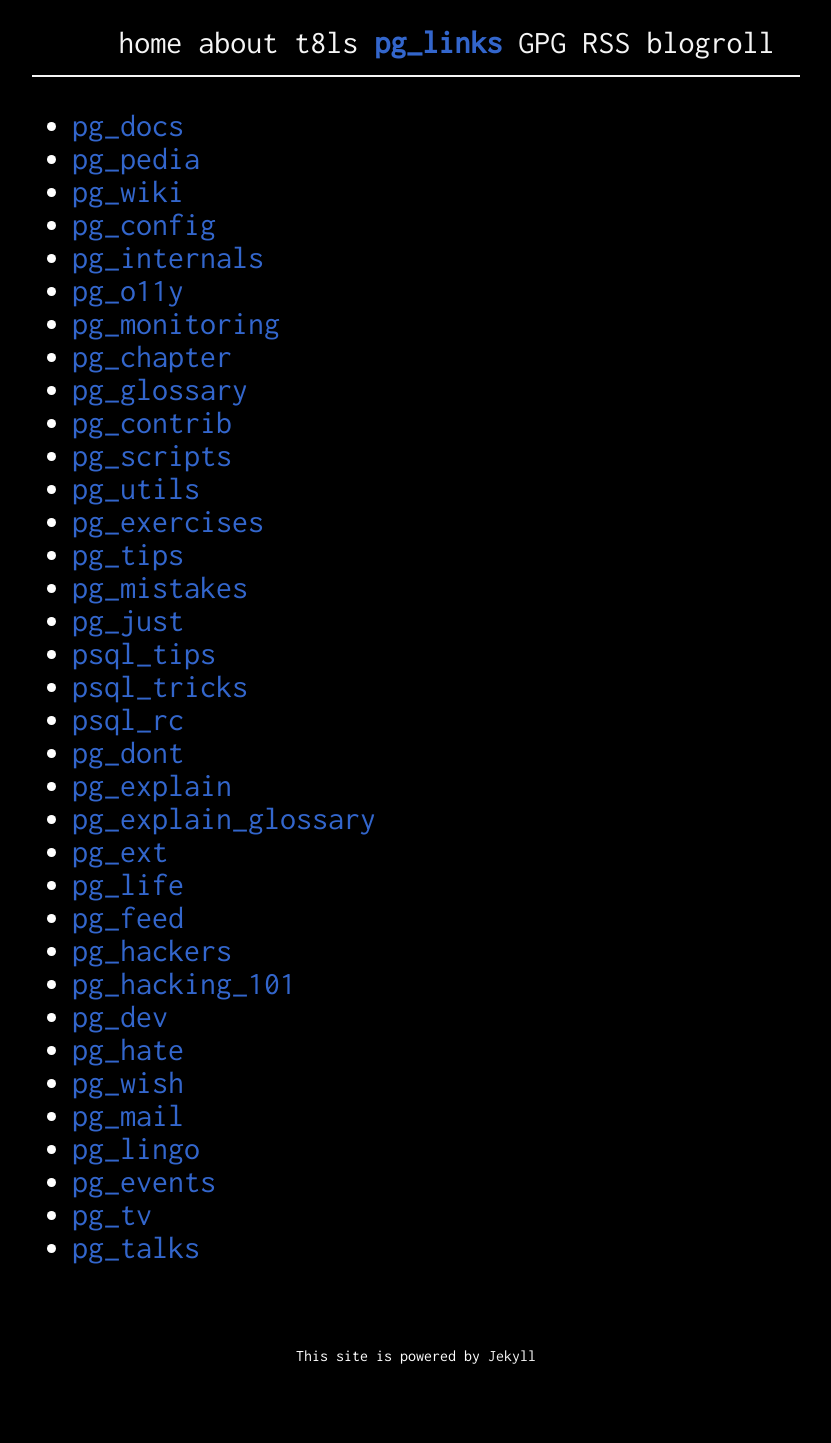
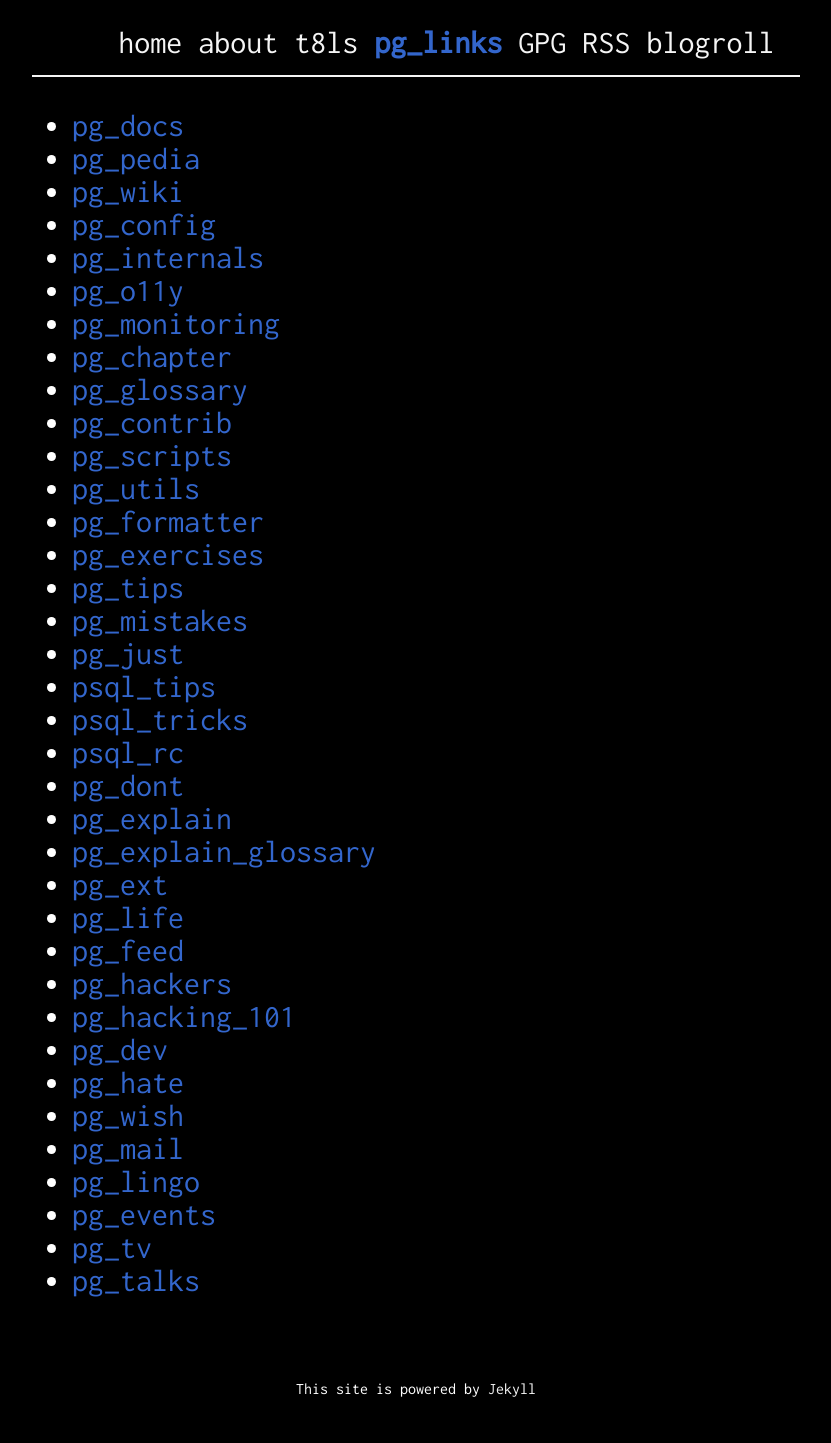
Before and after one commit to giulianopz/giulianopz.github.io, a Jekyll site: the page built from pg.md, in a window 1280 px wide. Shown: the whole page, without its empty margins (224-1055 px from the left). Built offline with Jekyll 4.4.1, drawn with Linux system fonts in a browser that asks for light colours; nearby versions of some CDN libraries; before the commit the page ends 1410 px from its top, so only the background shows below that.

Commit message:
add pgFormatter link

```diff
--- a/pg.md
+++ b/pg.md
@@ -15,6 +15,7 @@ title: pg_links
 - [pg_contrib](https://www.postgresql.org/community/contributors/)
 - [pg_scripts](https://github.com/pgexperts/pgx_scripts)
 - [pg_utils](https://github.com/dataegret/pg-utils)
+- [pg_formatter](https://sqlformat.darold.net/)
 - [pg_exercises](https://pgexercises.com/)
 - [pg_tips](https://www.crunchydata.com/postgres-tips)
 - [pg_mistakes](https://www.manning.com/books/postgresql-mistakes-and-how-to-avoid-them)
```
